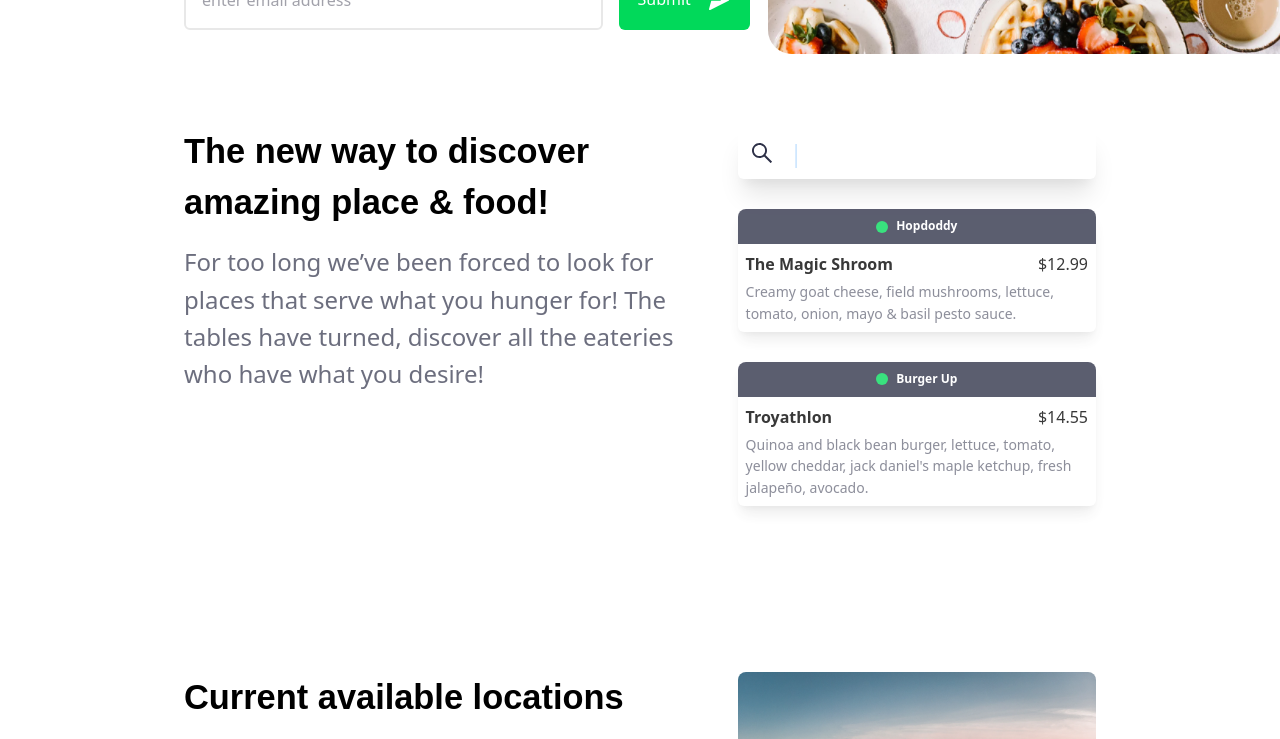
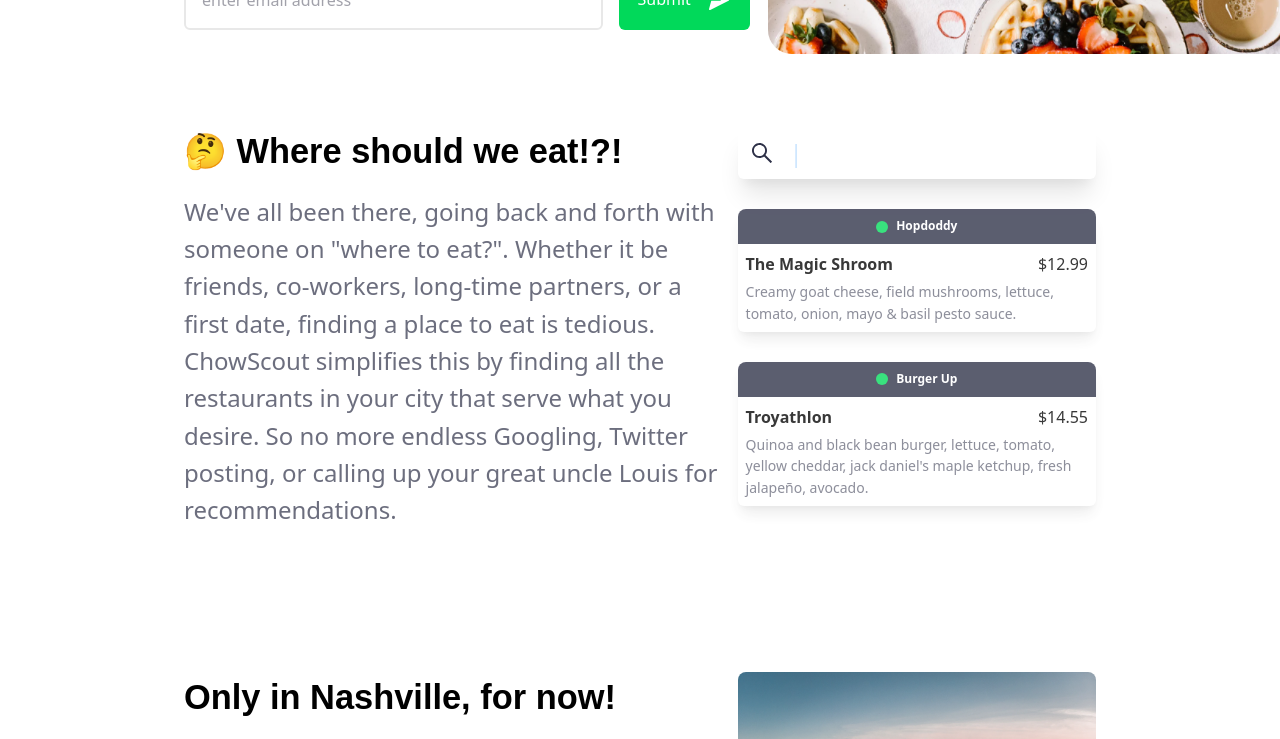
Before and after one commit to MatthewVaccaro/chowScout_Frontend_Web, a React (Create React App) app: page / in a window 1280 px wide. Shown: the part 640-1379 px from the top of the page. Built offline with nearby package versions, Linux system fonts and the light colour scheme; no server answers.

Commit message:
copy updated

```diff
--- a/src/views/landingPage/landingPage.js
+++ b/src/views/landingPage/landingPage.js
@@ -115,9 +115,9 @@ function LandingPage() {
             }
             </AnimatePresence>
             <img className=" hidden lg:block sm:object-cover sm:absolute sm:z-0 sm:rounded-l-3xl sm:right-0 sm:top-36 sm:w-2/5" style={{height: "550px"}}  src={breakfastTablePhoto} alt="A top down few of a table filled with an assortment of delicious looking breakfast food." />
-            <TwoCol header="The new way to discover amazing place & food!" paragraph="For too long we’ve been forced to look for places that serve what you hunger for! The tables have turned, discover all the eateries who have what you desire!" rightCol={ <FauxSearchBar /> } />
+            <TwoCol header="🤔 Where should we eat!?!" paragraph={`We've all been there, going back and forth with someone on "where to eat?". Whether it be friends, co-workers, long-time partners, or a first date, finding a place to eat is tedious. ChowScout simplifies this by finding all the restaurants in your city that serve what you desire. So no more endless Googling, Twitter posting, or calling up your great uncle Louis for recommendations.`} rightCol={ <FauxSearchBar /> } />
 
-            <TwoCol header="Current available locations" paragraph="I’m one lad trying to catalog all the restaurants in the United States. Starting in my current home town Nashville and going where ever hungry humans call! I’m working hard to add in new cities as quickly as possible." rightCol={ <LocationAsset /> } />
+            <TwoCol header="Only in Nashville, for now!" paragraph="I am one lad trying to catalog all the restaurants in the United States and currently working on Nashville. I am striving to add in new cities as quickly as possible! I go where my hungry comrades call, so let me know where to go next!" rightCol={ <LocationAsset /> } />
 
             <LowerSignUpForm input={input} setInput={setInput} />
 
```
